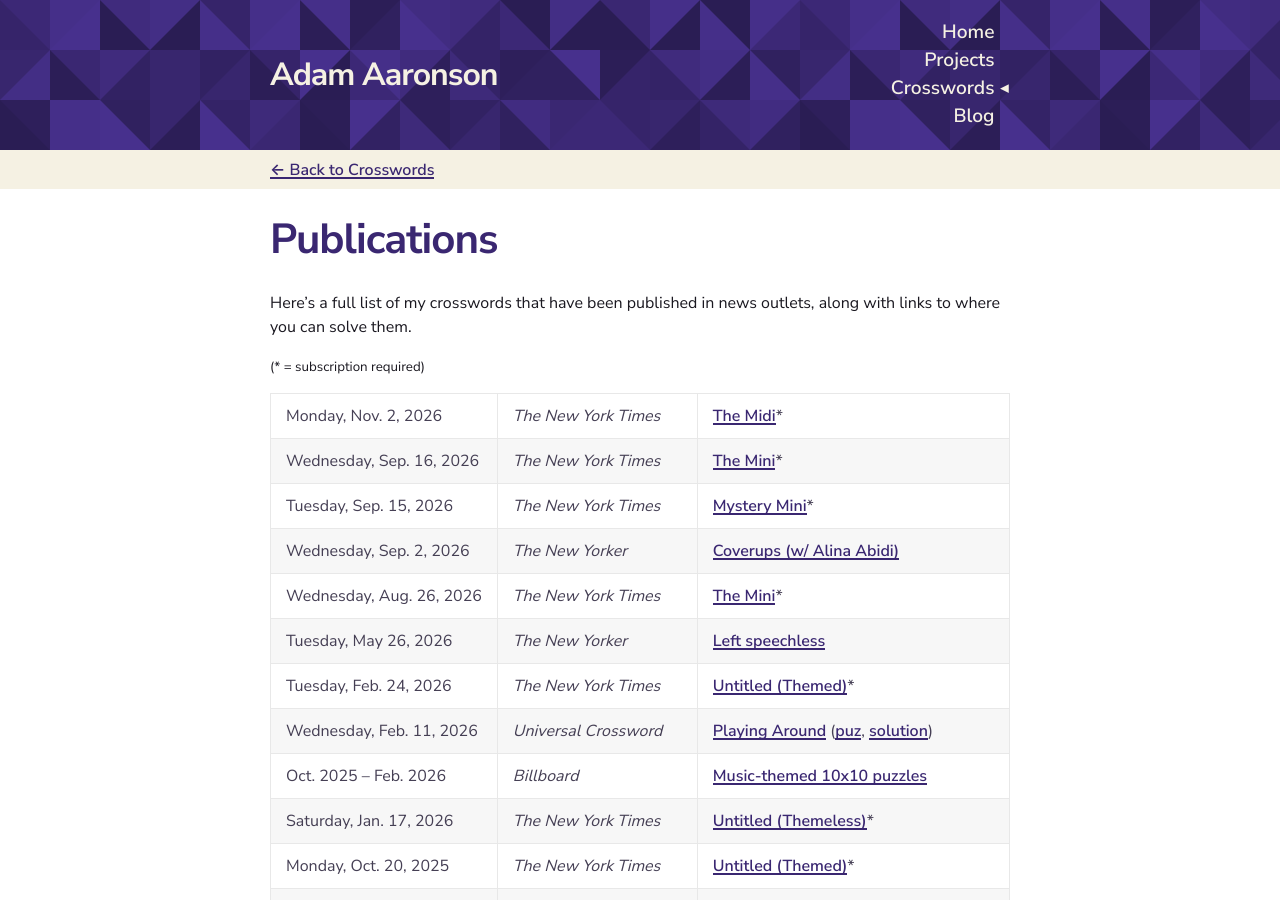
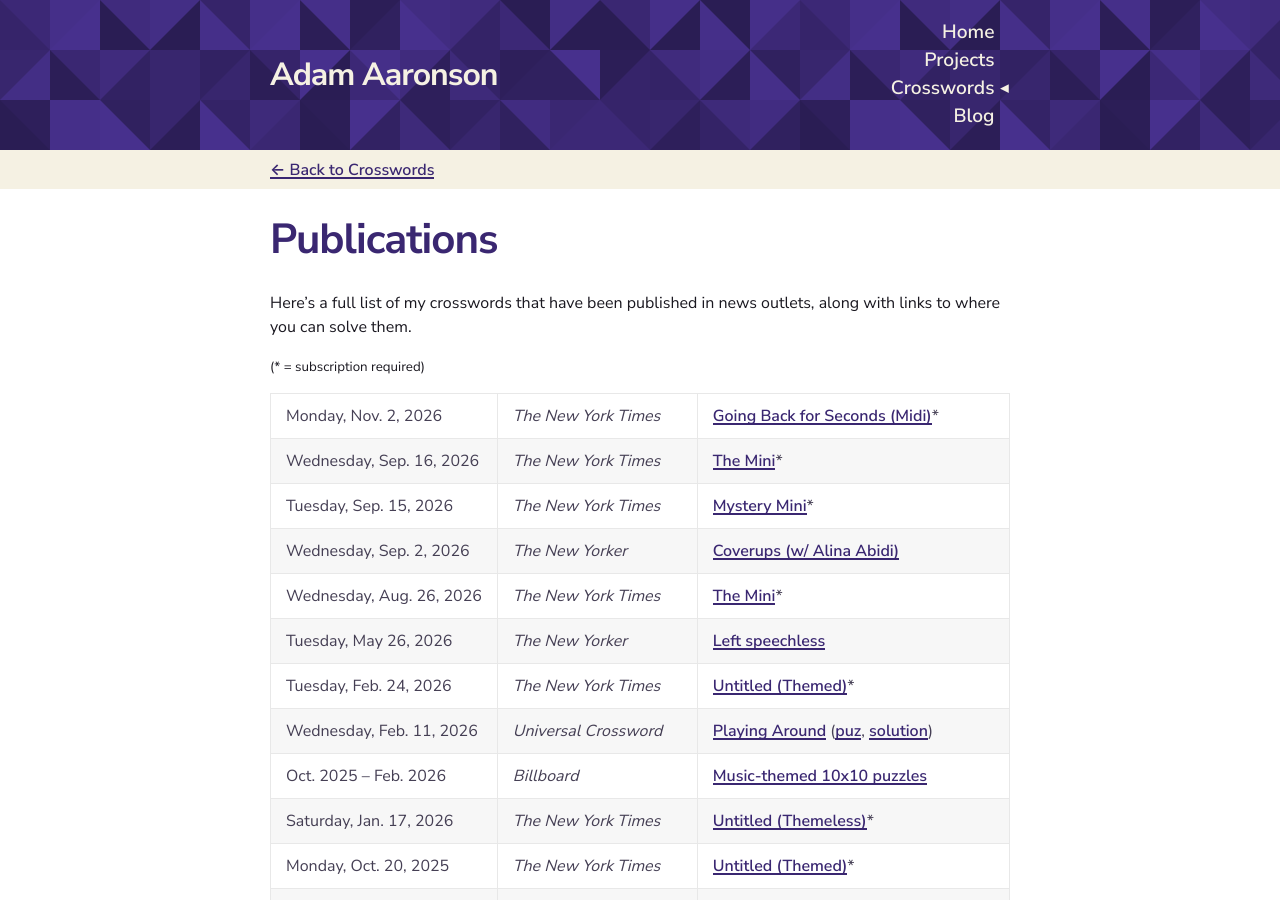
Before and after one commit to adamaaronson/adamaaronson.github.io, a Jekyll site: the page built from publications.md, in a window 1280 px wide and 900 px high. Built offline with Jekyll 4.4.1, drawn with Linux system fonts in a browser that asks for light colours.

Commit message:
Fix midi title

```diff
--- a/publications.md
+++ b/publications.md
@@ -9,7 +9,7 @@ Here's a full list of my crosswords that have been published in news outlets, al
 
 <small>(\* = subscription required)</small>
 
-Monday, Nov. 2, 2026 | _The New York Times_ | [The Midi](https://www.nytimes.com/crosswords/game/midi/2026/11/02)\*
+Monday, Nov. 2, 2026 | _The New York Times_ | [Going Back for Seconds (Midi)](https://www.nytimes.com/crosswords/game/midi/2026/11/02)\*
 Wednesday, Sep. 16, 2026 | _The New York Times_ | [The Mini](https://www.nytimes.com/crosswords/game/mini/2026/09/16)\*
 Tuesday, Sep. 15, 2026 | _The New York Times_ | [Mystery Mini](https://www.nytimes.com/games/bonus/crossword/mini/2026-09-15)\*
 Wednesday, Sep. 2, 2026 | _The New Yorker_ | [Coverups (w/ Alina Abidi)](https://www.newyorker.com/puzzles-and-games-dept/crossword/2026/09/02)
```
